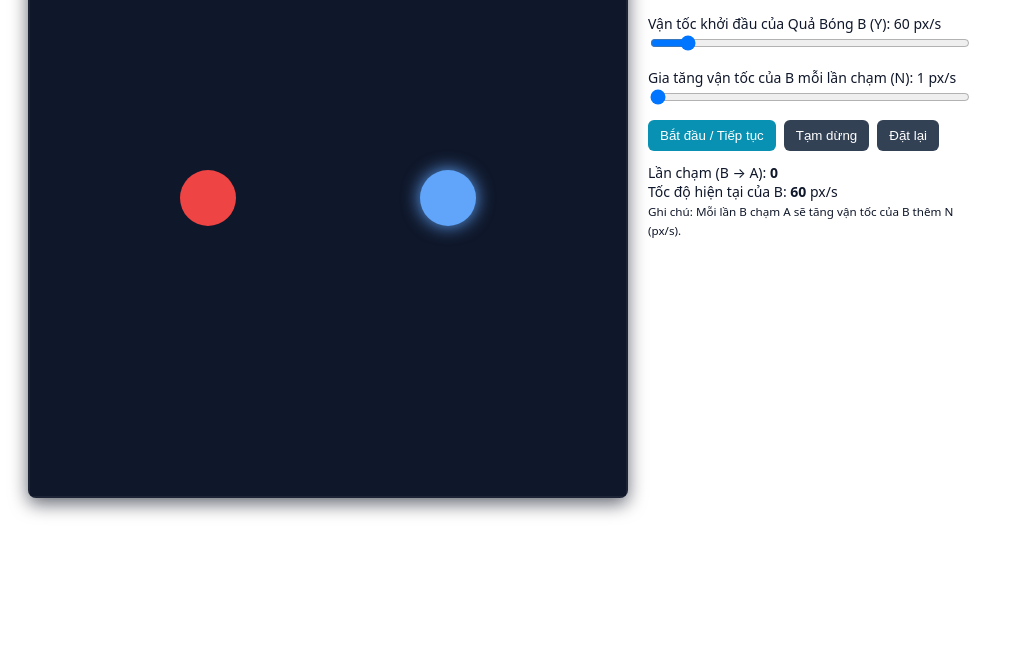
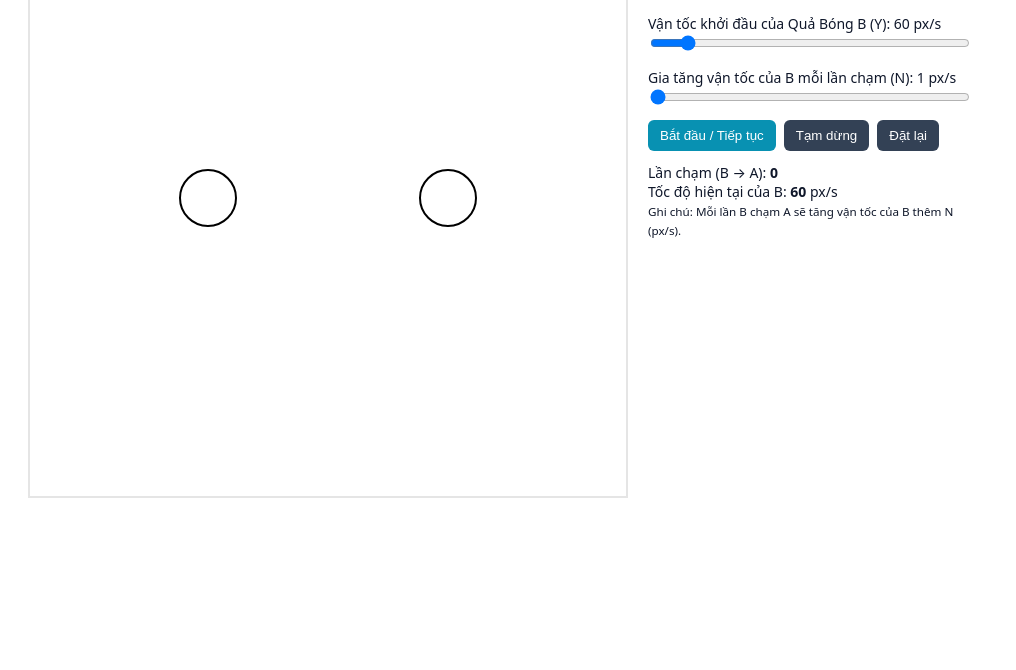
Before and after one commit to thienbd203/two-balls, a plain HTML site: page index.html in a window 1280 px wide. Shown: the part 130-800 px from the top of the page, without its empty margins (0-1016 px from the left). Drawn offline with Linux system fonts and the light colour scheme.

Commit message:
feat: thêm GitHub Pages workflow và chuyển đổi hiệu ứng bóng từ fill sang stroke

```diff
--- a/index.html
+++ b/index.html
@@ -7,7 +7,7 @@
   <style>
     body { font-family: system-ui, -apple-system, Roboto, 'Segoe UI', Arial; display:flex; gap:20px; padding:20px; }
     .panel { width:320px; }
-    canvas { background: #0f172a; border-radius:8px; box-shadow: 0 6px 18px rgba(2,6,23,.6); }
+    canvas { background: #ffffff;}
     label { display:block; margin-top:12px; font-size:14px; color:#0f172a; }
     input[type=range] { width:100%; }
     .row { display:flex; gap:8px; margin-top:10px; }
@@ -76,7 +76,14 @@
   // Trạng thái chống đếm lặp khi còn chồng lấn
   let touching = false;            // đang trong trạng thái chạm (đã kích hoạt lần này)
   // Hiệu ứng Ghost cho bóng B
-  const TRAIL_LEN = 28;            // độ dài vệt mờ
+  // Độ dài vệt mờ sẽ tăng theo tốc độ của bóng B
+  const TRAIL_LEN_MIN = 12;        // ngắn nhất
+  const TRAIL_LEN_MAX = 80;        // dài nhất
+  const SPEED_REF = 800;           // tốc độ tham chiếu để đạt vệt dài tối đa (px/s)
+  function dynamicTrailLenCount() {
+    const f = Math.max(0, Math.min(1, ballB.speed / SPEED_REF));
+    return Math.round(TRAIL_LEN_MIN + (TRAIL_LEN_MAX - TRAIL_LEN_MIN) * f);
+  }
   const trailB = [];               // lưu lịch sử vị trí {x,y}
 
   // physics config (cả 2 bóng bằng nhau)
@@ -272,7 +279,8 @@
     // Cập nhật vệt mờ cho bóng B
     if (B_active) {
       trailB.push({ x: ballB.x, y: ballB.y });
-      if (trailB.length > TRAIL_LEN) trailB.shift();
+      const limit = dynamicTrailLenCount();
+      while (trailB.length > limit) trailB.shift();
     }
   }
 
@@ -280,22 +288,23 @@
     ctx.clearRect(0,0,W,H);
 
     ctx.save();
-    ctx.strokeStyle = 'rgba(255,255,255,0.06)';
+    ctx.strokeStyle = 'rgba(0,0,0,0.1)';
     ctx.lineWidth = 2;
     ctx.strokeRect(1,1,W-2,H-2);
     ctx.restore();
 
     ctx.beginPath();
     ctx.arc(ballA.x, ballA.y, ballA.r, 0, Math.PI*2);
-    ctx.fillStyle = ballA.color;
-    ctx.fill();
+    ctx.strokeStyle = '#000000';
+    ctx.lineWidth = 2;
+    ctx.stroke();
     ctx.closePath();
 
-    // Vẽ hiệu ứng Ghost (vệt mờ) cho bóng B
+    // Vẽ hiệu ứng Ghost (vệt mờ) cho bóng B (chỉ viền trắng, không glow)
     if (trailB.length > 1) {
       ctx.save();
       const maxAlpha = 0.35;
-      ctx.globalCompositeOperation = 'lighter';
+      ctx.globalCompositeOperation = 'source-over';
       for (let i = 0; i < trailB.length; i++) {
         const t = i / (trailB.length - 1);
         const alpha = t * maxAlpha;
@@ -304,24 +313,25 @@
         const r = ballB.r * (0.9 + 0.1 * t); // hơi lớn dần nhẹ
         ctx.beginPath();
         ctx.arc(p.x, p.y, r, 0, Math.PI*2);
-        ctx.fillStyle = ballB.color;
-        ctx.fill();
+        ctx.lineWidth = 1 + 2 * t;
+        ctx.strokeStyle = '#000000';
+        ctx.stroke();
       }
       ctx.restore();
     }
 
-    // Vẽ bóng B chính với chút glow
+    // Vẽ bóng B chính chỉ viền trắng (không glow, không fill)
     ctx.save();
-    ctx.shadowBlur = 18;
-    ctx.shadowColor = ballB.color;
+    ctx.shadowBlur = 0;
     ctx.beginPath();
     ctx.arc(ballB.x, ballB.y, ballB.r, 0, Math.PI*2);
-    ctx.fillStyle = ballB.color;
-    ctx.fill();
+    ctx.lineWidth = 2;
+    ctx.strokeStyle = '#000000';
+    ctx.stroke();
     ctx.closePath();
     ctx.restore();
 
-    ctx.fillStyle = 'rgba(255,255,255,0.85)';
+    ctx.fillStyle = 'rgba(0,0,0,0.75)';
     ctx.font = '12px ui-sans-serif, system-ui';
     ctx.fillText('A speed (X): ' + Math.round(ballA.speed) + ' px/s', 8, 16);
     ctx.fillText('B speed (Y): ' + Math.round(ballB.speed) + ' px/s', 8, 34);
```
Also changed, not shown: 1 other file.
